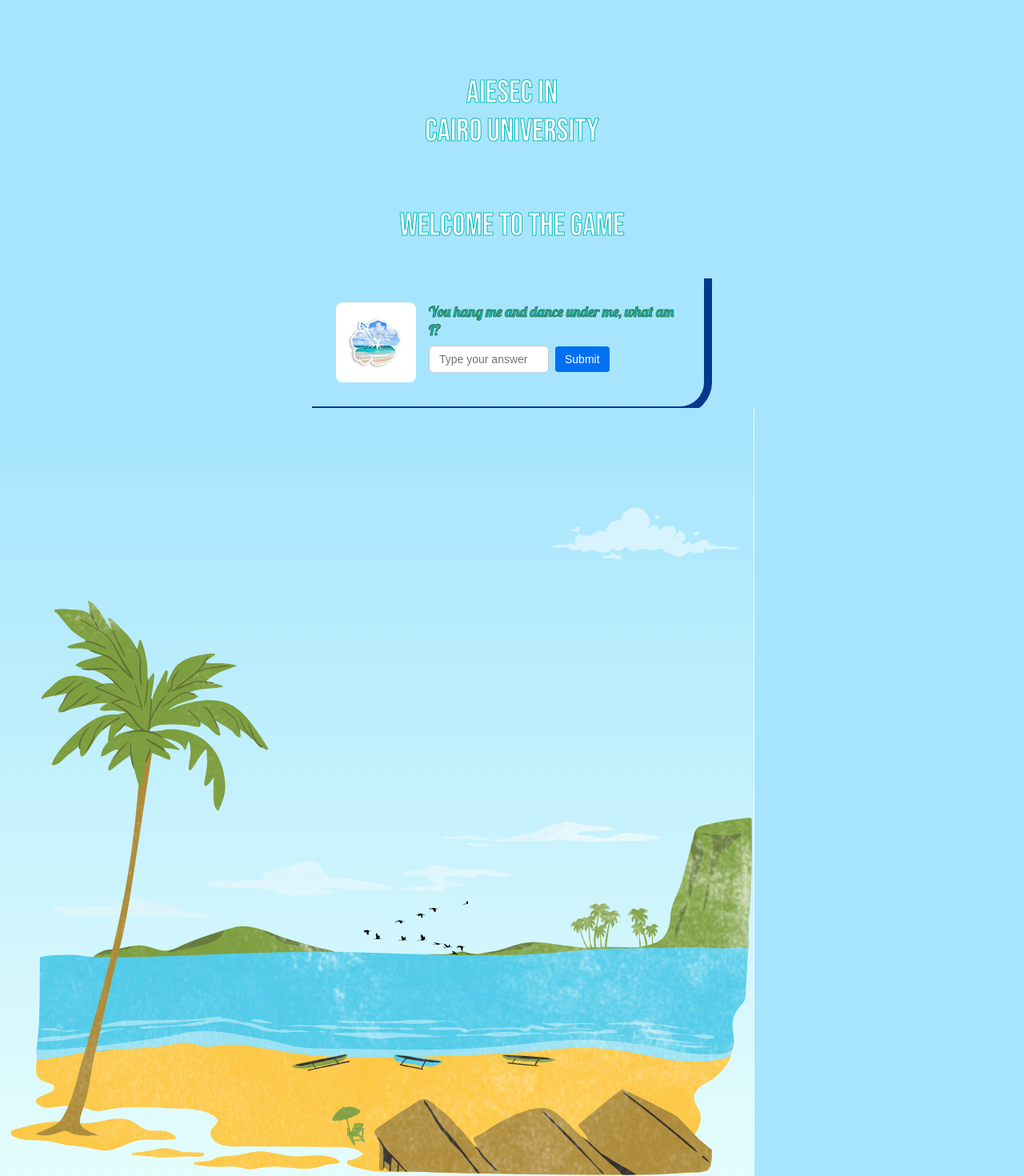
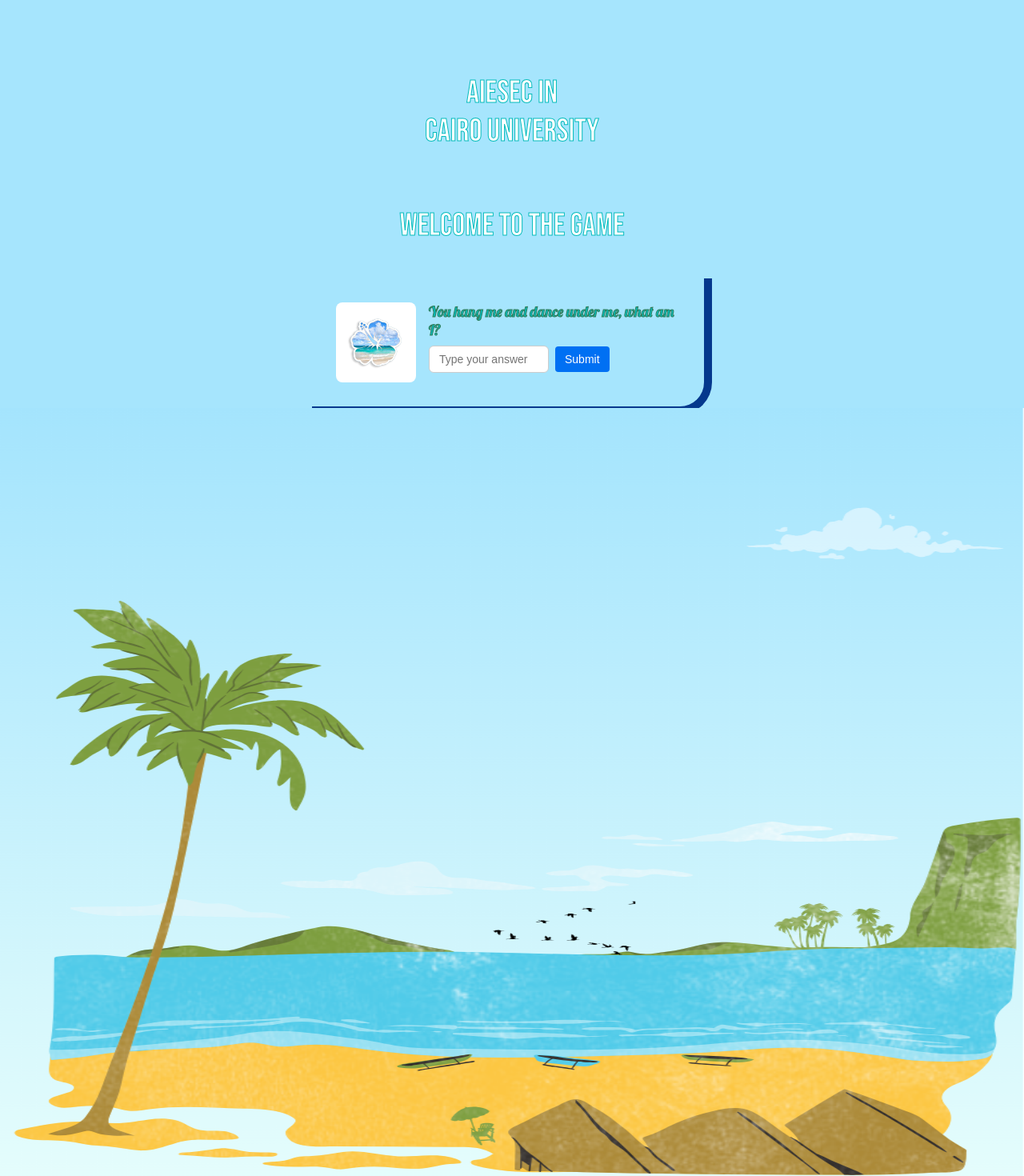
Before and after one commit to AhmedAshry7/Aiesec-MKTG-Game, a Next.js app: page / in a window 1280 px wide. Shown: the top 1470 px of the page at 80% size. Built offline with nearby package versions, Linux system fonts and the light colour scheme.

Commit message:
fixed background

```diff
--- a/src/app/page.js
+++ b/src/app/page.js
@@ -46,7 +46,7 @@
           onSubmit={handleSubmit}
         />
       ))}
-      <Image src={end} alt={"end"} />
+      <Image className={styles.endImage} src={end} alt={"end"} />
     </div>
   );
 }
--- a/src/app/page.module.css
+++ b/src/app/page.module.css
@@ -29,3 +29,7 @@
   margin-top: 70px;
   margin-bottom: 20px;
 }
+
+.endImage{
+  width: -webkit-fill-available;
+}
```
